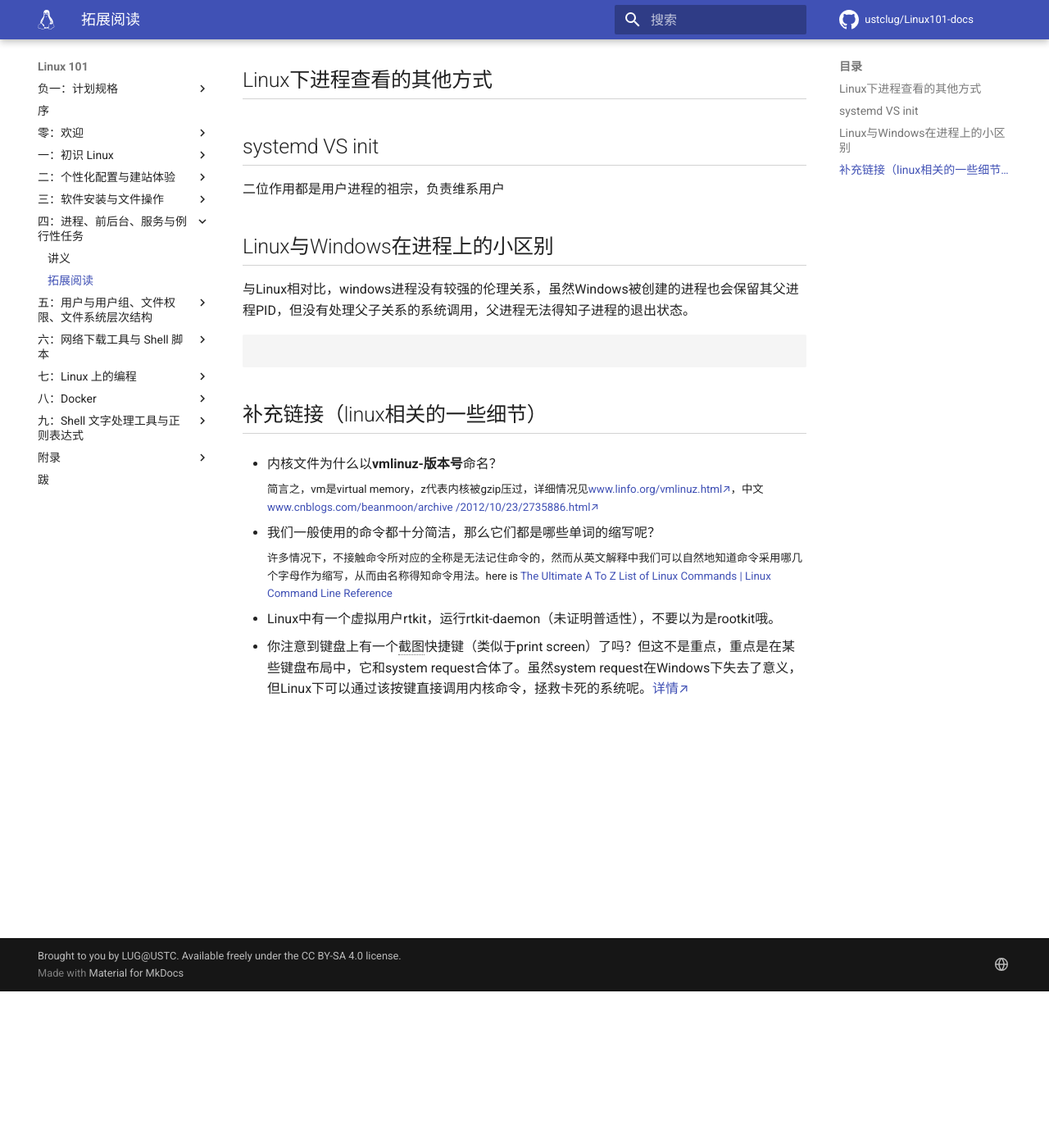
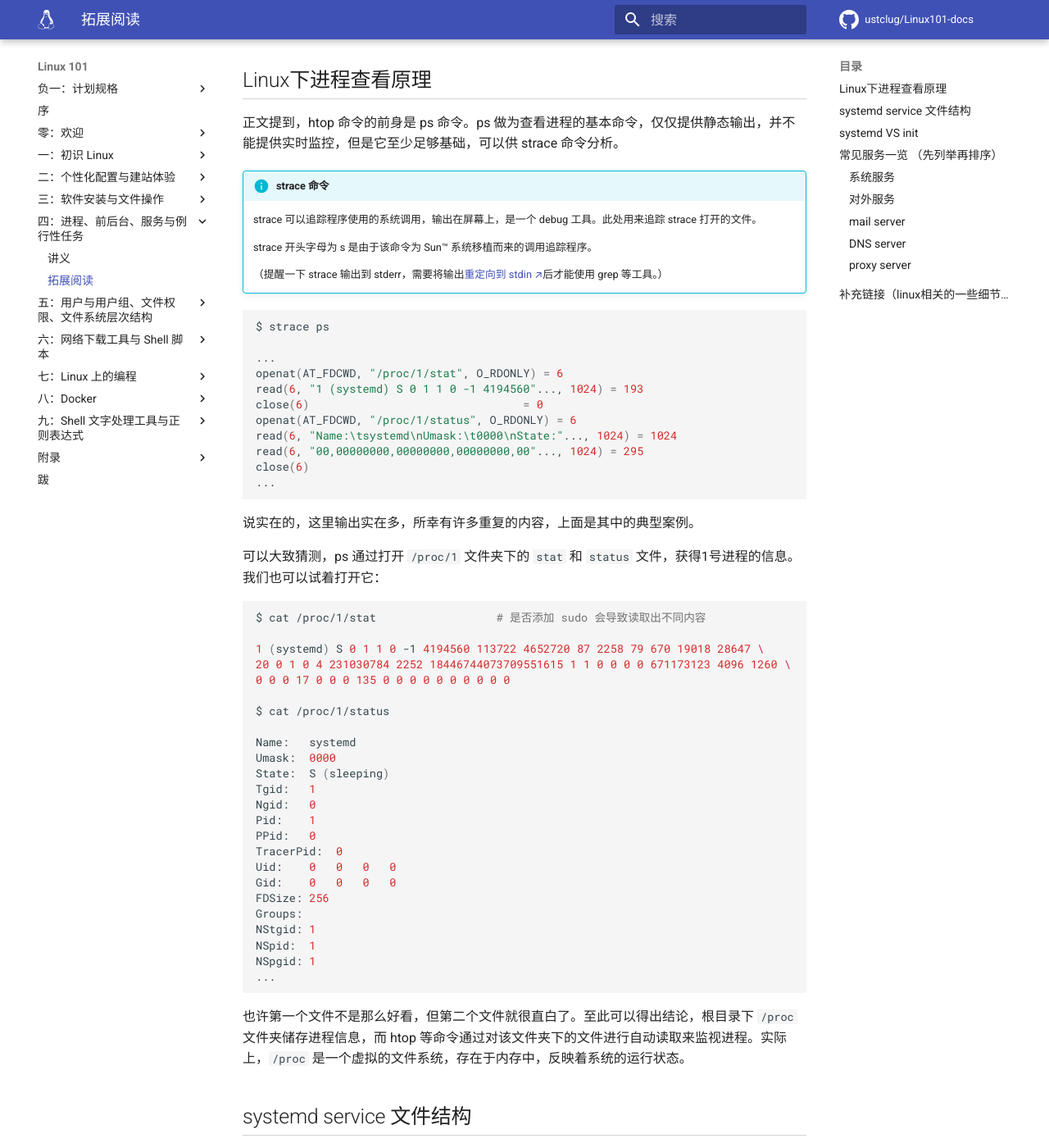
Before and after one commit to ustclug/Linux101-docs, an MkDocs documentation site: the page built from docs/Ch04/supplement.md, in a window 1280 px wide and 1400 px high, scrolled down 191 px. Shown: the whole window at 82% size. Built offline with MkDocs 1.6.1 and Material for MkDocs 9.7.7, drawn with Linux system fonts in a browser that asks for light colours; comment, search, counter and statistics services are not loaded; some of the changed text lies outside the part shown.

Commit message:
add suppliment

````diff
--- a/docs/Ch04/index.md
+++ b/docs/Ch04/index.md
@@ -59,7 +59,7 @@ _在图形界面上，直接单击绿色条内的 PID 栏，可以将进程顺
 
 **那么，PID 又是如何产生的呢？**
 
-很简单，使用一个变量做计数器从零开始增加就可以了。早期的 Linux 版本中，PID 最大值为 65535，即 PID 变量为 C 语言 short 类型。虽然有一些程序中途退出，但系统执着地按照计数变量加一的方式赋给进程 PID。超过上限后会从用户进程 pid 最低值重新分配没有占用的进程号，直到全部占满。然而编者现在版本的内核该变量相当于 int 类型，所以进程号有时看起来会很大。
+很简单，使用一个变量做计数器从零开始增加就可以了。早期的 Linux 版本中，PID 最大值为 65535，即 PID 变量为 C 语言 short 类型。虽然有一些程序中途退出，但系统执着地按照计数变量加一的方式赋给进程 PID。超过上限后会从用户进程 pid 最低值重新分配没有占用的进程号，直到全部占满。然而编者现在版本的内核该变量相当于 int 类型，所以进程号有时看起来会很大。（[systemd NEWS↗](https://github.com/systemd/systemd/blob/224ded670feeb59f7231e6102a5bee5d3b653a8a/NEWS#L31)）
 
 ??? tip "Linux 进程启动顺序"
 
@@ -448,7 +448,7 @@ nohup，字面含义，就是“不要被 SIGHUP 影响”的意思。
 
 这时 tmux 的出现，解决了会话保持与窗口复用的问题。正如上图所示，tmux 是一个分屏的、运行在命令行的模拟终端，意味着只要有命令行可用，就可以将多个交互进程集成在在一个窗口上。该窗口不因断开连接或者暂时登出而消失，而是会保存在后台，下一次登陆时可以立即还原。
 
-tmux 由会话（session），窗口（window），面板（pane）组织起每个 shell 的输入框。会话用于区分不同的工作；窗口是会话中不同的页，以显示屏为单位；而面板则是一个窗口上被白线分割的不同区域。熟练掌握会话，窗口，面板之间的切换，可以极大提高使用效率。
+tmux 由会话（session），窗口（window），面板（pane）组织起每个 shell 的输入框。会话用于区分不同的工作；窗口是会话中以显示屏为单位的不同的页；而面板则是一个窗口上被白线分割的不同区域。熟练掌握会话，窗口，面板之间的切换，可以极大提高使用效率。
 
 下面先行讲解这一工具的用法：
 
@@ -459,7 +459,7 @@ $ tmux
 
 我们便打开了第一个 tmux 窗口：
 
-首先，`ctrl + b` 是 tmux 的全局前缀命令，按下该快捷键表示让 tmux 接收命令。：
+首先，`ctrl + b` 是 tmux 的全局前缀命令，按下该快捷键表示让 tmux 接收命令。
 
     下面是几个最常用的功能，均以 ctrl + b 为修饰：
 
@@ -495,21 +495,66 @@ Linux 用作服务器，自然有其得天独厚的优势，有时是完善的
 
 方才说到，服务有全天候响应请求的特征，这就意味着该进程必须独立于用户的登陆，不能随用户的退出而被终止。根据前面的讲解，只有启动时脱离 session 才能避免因为 tty 的关闭而消失。而这类一直默默工作于后台的进程被称为**守护进程**（daemon）。
 
-####守护进程的产生
+#### 守护进程的产生
 
-由于直接从终端读取
+许多守护进程直接由命令行的 shell 经 fork 产生，这样的进程首先要脱离当前会话。然而从 shell 中 fork 出来的进程为进程组组长，不能调用 setsid 另开会话。所以自身创建子进程后退出，子进程调用 setsid 脱离会话，自身成为会话组组长。此时大部分守护进程已初步形成。
 
-由于其英文名称 daemon，许多守护进程的命名以 d 结尾。
-
-??? example "首先，n 个实验"
-    1.按 `ctrl + shift + T`，新建一个页面。输入 `sleep xxx` 或者 `ping xxx`（尽量使命令得以区分），随后
-        - 使用
-
-实际上，如果我们使用类似 `bash -c "ping localhost &" &` 这样的命令就可以模拟守护进程创建的过程：首先现有 shell 创建了 bash 做为子进程，该 bash 将 `ping localhost` 放入后台执行。由于不是交互模式，没有前台进程 bash 将自动退出，该 bash 的后台进程将不会接收到 SIGHUP。
+实际上，如果我们使用类似 `bash -c "ping localhost &" &` 这样的命令就可以模拟守护进程创建的过程：首先现有 shell 创建了 bash 做为子进程，该 bash 将 `ping localhost` 放入后台执行。由于不是交互模式，没有前台进程 bash 将自动退出。该 bash 的后台进程甚至不需要退出 session，就可以不受 SIGHUP 的影响。未 setsid 的 ping 命令可以一直在该 tty 输出，可见退出 session 的意义在于放弃该 tty。
 
 !!! info "两次 fork"
 
-    ……
+    然而许多信息来源表明，上面 shell 所创建的进程应该再经历一次 fork，理由则是杜绝最后成为组长的进程获得自己的终端。但是这一描述貌似越来越偏离实际。
+
+打开 htop，按 pid 顺序排列，排在前面的用户进程历来都是守护进程，它们大多数先于用户登陆而启动。显然，守护进程的 sid 与 自身 pid 相同。
+
+### 服务管理
+
+在 init 进程为 systmed 的系统中，服务管理的接口主要有 systemctl 和 service 两个命令。
+
+??? info "查看两个命令的 tldr 文档"
+    <del>tldr 总是如此言简意赅。</del>
+    ```shell
+    $ tldr systemctl
+    systemctl
+    Control the systemd system and service manager.
+
+     - List failed units:
+       systemctl --failed
+
+     - Start/Stop/Restart/Reload a service:
+       systemctl start/stop/restart/reload {{unit}}
+
+     - Show the status of a unit:
+       systemctl status {{unit}}
+
+     - Enable/Disable a unit to be started on bootup:
+       systemctl enable/disable {{unit}}
+
+     - Mask/Unmask a unit, prevent it to be started on bootup:
+       systemctl mask/unmask {{unit}}
+
+     - Reload systemd, scanning for new or changed units:
+       systemctl daemon-reload
+
+    $ tldr service
+    service
+    Manage services by running init scripts.
+    The full script path should be omitted (/etc/init.d/ is assumed).
+
+     - Start/Stop/Restart/Reload service (start/stop should always be available):
+       service {{init_script}} {{start|stop|restart|reload}}
+
+     - Do a full restart (runs script twice with start and stop):
+       service {{init_script}} --full-restart
+
+     - Show the current status of a service:
+       service {{init_script}} status
+
+     - List the status of all services:
+       service --status-all
+    ```
+
+要管理服务，首先我们要清楚系统内有哪些服务。可以通过 `service --status all` 查看目录 `/etc/init.d` 下的服务。
 
 !!! tips "什么是服务"
     服务常常是一些一直在后台运行，等待被使用或是仔细一些关键任务的进程。与 Windows 下的服务十分相似。
@@ -522,18 +567,18 @@ Linux 用作服务器，自然有其得天独厚的优势，有时是完善的
     # 启动、停止、查看一个服务的状态
     systemctl start/stop/status service-name
     ```
-怎么办呢？我们知道这其中最关键的矛盾在于，只要 pty 关闭，当前 session 下所有进程默认结束（当然可以向上面实验那样不响应 SIGHUP，做为孤儿进程被过继）。所以应该在 ssh 断开时保证 pty 的存在。而 tmux 即可做到这一点。
+### tmux 服务分析（接续）
+在没有使用 tmux 时，我们无法将命令行界面状态保留下一次登陆。这其中最关键的矛盾在于，只要 tty/pty 关闭，当前 session 下所有进程默认结束（当然可以向上面实验那样不响应 SIGHUP，做为孤儿进程被过继）。解决这个问题的思路之一便是在 ssh 断开时保证 pty 的存在。而 tmux 即可做到这一点。
 
-tmux 做了什么呢？它把上面运行的所有 shell 托管在一个单独的服务中，与当前终端脱离。并且每一个 shell 有不同的 pty（按常理来说一定如此）。而当前终端下的 tmux，仅仅是一个客户端，需要连接哪个 window，就使用 attach 命令。客户端与服务程序通信，把客户端所在 pty 的输入定向到由服务端掌控的特定 pty 中，从而完成对各个 pane 的交互。
+tmux 做了什么呢？它把在上面运行的所有 shell 托管在一个单独的服务中，与当前终端脱离。并且每一个 shell 有不同的 pty。而当前终端下的 tmux，仅仅是一个客户端，需要连接哪个 session，就使用 attach 命令让客户端与服务程序通信，把客户端所在 pty 的输入定向到由服务端掌控的被绿框框选的特定 pty 中，从而完成对各个 pane 的交互。
 
-"_什么？客户端掉线了？客户端 pty 没了？没关系，眼前这几个 pty 我服务端看着呢，运行在它们上的程序又没有失去终端，不会有事的，断线重连呗。_"
+"_什么？客户端掉线了？客户端 pty 没了？没关系，眼前这几个 pty 我服务端看着呢，运行在它们上的程序又没有失去终端，不会有事的，顶多断线重连呗。_"
 
-## 例行性任务 {#cron}
+### 例行性任务 {#cron}
 
-##其他资料
+## 其他资料
 
 [解密TTY —— 李秋豪的博客↗](https://www.cnblogs.com/liqiuhao/p/9031803.html)     本文从 tty 设备说起，顺带涵盖了本章上半截内容，熟悉基础再看此文，定有收获。（系统功能的设计与最初所使用的硬件总是分不开的，了解硬件就是了解机制。）
-
 
 
 <div class="more">
--- a/docs/Ch04/supplement.md
+++ b/docs/Ch04/supplement.md
@@ -1,29 +1,90 @@
 **_以下内容为编者认为有参考价值应当提及的内容。为了不破坏章节主旨的连续性与阅读体验连续性，特置于此。_**
 
-##Linux下进程查看的其他方式
+## Linux下进程查看原理
 
-##systemd VS init
+正文提到，htop 命令的前身是 ps 命令。ps 做为查看进程的基本命令，仅仅提供静态输出，并不能提供实时监控，但是它至少足够基础，可以供 strace 命令分析。
+
+!!! info "strace 命令"
+    strace 可以追踪程序使用的系统调用，输出在屏幕上，是一个 debug 工具。此处用来追踪 strace 打开的文件。
+
+    strace 开头字母为 s 是由于该命令为 Sun™ 系统移植而来的调用追踪程序。
+
+    （提醒一下 strace 输出到 stderr，需要将输出[重定向到 stdin ↗](/Ch09/# redirect)后才能使用 grep 等工具。）
+
+```shell
+$ strace ps
+
+...
+openat(AT_FDCWD, "/proc/1/stat", O_RDONLY) = 6
+read(6, "1 (systemd) S 0 1 1 0 -1 4194560"..., 1024) = 193
+close(6)                                = 0
+openat(AT_FDCWD, "/proc/1/status", O_RDONLY) = 6
+read(6, "Name:\tsystemd\nUmask:\t0000\nState:"..., 1024) = 1024
+read(6, "00,00000000,00000000,00000000,00"..., 1024) = 295
+close(6)
+...
+```
+说实在的，这里输出实在多，所幸有许多重复的内容，上面是其中的典型案例。
+
+可以大致猜测，ps 通过打开 `/proc/1` 文件夹下的 `stat` 和 `status` 文件，获得1号进程的信息。我们也可以试着打开它：
+
+```shell
+$ cat /proc/1/stat                  # 是否添加 sudo 会导致读取出不同内容
+
+1 (systemd) S 0 1 1 0 -1 4194560 113722 4652720 87 2258 79 670 19018 28647 \
+20 0 1 0 4 231030784 2252 18446744073709551615 1 1 0 0 0 0 671173123 4096 1260 \
+0 0 0 17 0 0 0 135 0 0 0 0 0 0 0 0 0 0
+
+$ cat /proc/1/status
+
+Name:	systemd
+Umask:	0000
+State:	S (sleeping)
+Tgid:	1
+Ngid:	0
+Pid:	1
+PPid:	0
+TracerPid:	0
+Uid:	0	0	0	0
+Gid:	0	0	0	0
+FDSize:	256
+Groups:
+NStgid:	1
+NSpid:	1
+NSpgid:	1
+...
+```
+也许第一个文件不是那么好看，但第二个文件就很直白了。至此可以得出结论，根目录下 `/proc` 文件夹储存进程信息，而 htop 等命令通过对该文件夹下的文件进行自动读取来监视进程。实际上，`/proc` 是一个虚拟的文件系统，存在于内存中，反映着系统的运行状态。
+
+## systemd service 文件结构
+
+## systemd VS init
 
 二位作用都是用户进程的祖宗，负责维系用户
 
-##Linux与Windows在进程上的小区别
+## 常见服务一览 （先列举再排序）
 
-与Linux相对比，windows进程没有较强的伦理关系，虽然Windows被创建的进程也会保留其父进程PID，但没有处理父子关系的系统调用，父进程无法得知子进程的退出状态。
+### 系统服务
 
-```html
-```
 
-##补充链接（linux相关的一些细节）
+### 对外服务
+### mail server
 
-- 内核文件为什么以**vmlinuz-版本号**命名？
+### DNS server
 
-    <p style="font-size: smaller">简言之，vm是virtual memory，z代表内核被gzip压过，详细情况见<a href="http://www.linfo.org/vmlinuz.html">www.linfo.org/vmlinuz.html↗</a>，中文 <a href="https://www.cnblogs.com/beanmoon/archive/2012/10/23/2735886.html">www.cnblogs.com/beanmoon/archive    /2012/10/23/2735886.html↗</a></p>
+### proxy server
+
+###
+
+
+## 补充链接（linux相关的一些细节）
+
+- 内核文件为什么以 **vmlinuz-版本号** 命名？
+
+    <p style="font-size: smaller">简言之，vm是virtual memory，z代表内核被gzip压过，详细情况见[www.linfo.org/vmlinuz.html↗](http://www.linfo.org/vmlinuz.html)，中文 [www.cnblogs.com/beanmoon/archive/2012/10/23/2735886.html↗](https://www.cnblogs.com/beanmoon/archive/2012/10/23/2735886.html)</p>
 
 - 我们一般使用的命令都十分简洁，那么它们都是哪些单词的缩写呢？
 
-    <p style="font-size: smaller">许多情况下，不接触命令所对应的全称是无法记住命令的，然而从英文解释中我们可以自然地知道命令采用哪几个字母作为缩写，从而由名称得知命令用法。here is <a href="https://fossbytes.com/a-z</p>
--list-linux-command-line-reference/">The Ultimate A To Z List of Linux Commands | Linux Command Line Reference</a></p>
+    <p style="font-size: smaller">许多情况下，不接触命令所对应的全称是无法记住命令的，然而从英文解释中我们可以自然地知道命令采用哪几个字母作为缩写，从而由名称得知命令用法。欲知详情，请看 [The Ultimate A To Z List of Linux Commands | Linux Command Line Reference](https://fossbytes.com/a-z-list-linux-command-line-reference/)</p>
 
-- Linux中有一个虚拟用户rtkit，运行rtkit-daemon（未证明普适性），不要以为是rootkit哦。
-
-- 你注意到键盘上有一个<abbr title="Windows下是win + print screen截图，保存在系统图片文件夹。">截图</abbr>快捷键（类似于print screen）了吗？但这不是重点，重点是在某些键盘布局中，它和system request合体了。虽然system request在Windows下失去了意义，但Linux下可以通过该按键直接调用内核命令，拯救卡死的系统呢。<a href="https://www.howtogeek.com/119127/use-the-magic-sysrq-key-on-linux-to-fix-frozen-x-servers-cleanly-reboot-and-run-other-low-level-commands/">详情↗</a>
+- 你注意到键盘上有一个截图快捷键（类似于print screen）了吗？但这不是重点，重点是在某些键盘布局中，它和system request合体了。虽然system request在Windows下失去了意义，但Linux下可以通过该按键直接调用内核命令，拯救卡死的系统呢。<a href="https://www.howtogeek.com/119127/use-the-magic-sysrq-key-on-linux-to-fix-frozen-x-servers-cleanly-reboot-and-run-other-low-level-commands/">详情↗</a>
````
